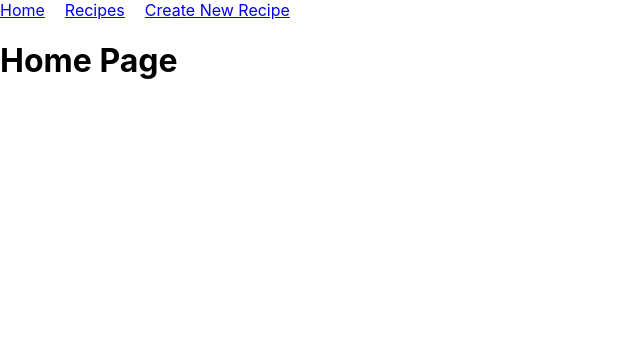
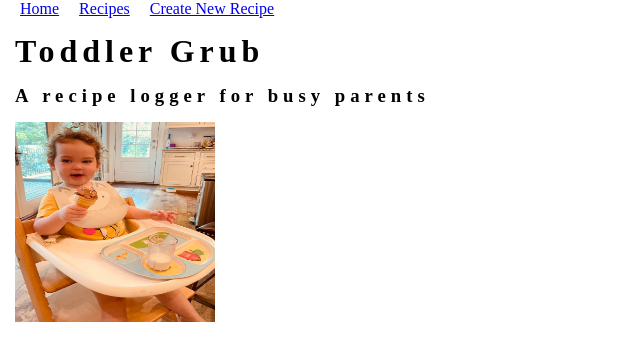
Before and after one commit to lauraBo/toddler-grub-project-client-, a React (Create React App) app: page / in a window 1280 px wide. Shown: the top 360 px of the page, without its empty margins (0-640 px from the left). Built offline with nearby package versions, Linux system fonts and the light colour scheme.

Commit message:
added some styling changed to recipe component, added image to homepage

```diff
--- a/src/App.css
+++ b/src/App.css
@@ -39,4 +39,25 @@
 
   .item {
     margin-right: 20px;
+	margin-left: 15px;
 }
+
+.photo {
+	height: 200px;
+	width: 200px;
+	margin-left: 15px;
+  }
+
+.home {
+	font-family: "Times New Roman", Georgia, Serif;}
+h1, h2, h3, h4, h5, h6 {
+  font-family: "Playfair Display";
+  letter-spacing: 5px;
+  margin: 15px;
+}
+
+.navbar {font-family: "Times New Roman", Georgia, Serif;}
+h1, h2, h3, h4, h5, h6 {
+  font-family: "Playfair Display";
+  letter-spacing: 5px;
+}
--- a/src/components/Home.js
+++ b/src/components/Home.js
@@ -1,9 +1,12 @@
 import React from 'react';
+import homepagephoto from '../assets/images/homepagephoto.jpg';
 
 const Home = () => {
   return (
-    <div>
-      <h1>Home Page</h1>
+    <div className='home'>
+      <h1 >Toddler Grub</h1>
+      <h3 >A recipe logger for busy parents</h3>
+      <img className="photo" src={homepagephoto} />
     </div>
   );
 };
--- a/src/components/NavBar.js
+++ b/src/components/NavBar.js
@@ -3,8 +3,8 @@ import { NavLink } from 'react-router-dom';
 
 const NavBar = () => {
   return (
-    <div className="navbar">
-      <NavLink to="/" style={{paddingRight: '20px'}} >Home</NavLink>
+    <div className="navbar" >
+      <NavLink to="/" style={{paddingRight: '20px', paddingLeft: '20px'}} >Home</NavLink>
       <NavLink to="/recipes" style={{paddingRight: '20px'}}>Recipes</NavLink>
       <NavLink to="/recipeinput"style={{paddingRight: '20px'}}>Create New Recipe</NavLink>
     </div>
--- a/src/components/Recipe.js
+++ b/src/components/Recipe.js
@@ -14,7 +14,9 @@ if (!item){
         <li style={{listStyleType: 'none'}}>
         <div> {item.title} </div>
         <div>(time: {item.time})</div>
-        instructions: {item.instructions}
+        Ingredients: {item.ingredients}
+        Instructions: {item.instructions}
+        <div>.</div>
         </li>
       </div>
       // how do i display all the fields? i.e ingredients, instructions, time etc
--- a/src/components/RecipeInput.js
+++ b/src/components/RecipeInput.js
@@ -28,12 +28,12 @@ export class RecipeInput extends Component {
     this.props.addRecipe(this.state)
     .then( () => {
       this.props.history.push('/recipes')
-    } )     //do i need to add this.setState to clear form?
+    } )
   }
 
   render() {
     return(
-      <form onSubmit={(event) => this.handleOnSubmit(event)}>
+      <form onSubmit={(event) => this.handleOnSubmit(event)} style={{paddingLeft: '20px'}}>
         <p>
           <input
             type="text"
--- a/src/containers/RecipesContainer.js
+++ b/src/containers/RecipesContainer.js
@@ -1,7 +1,6 @@
 import React, { Component } from 'react';
 import { connect } from 'react-redux';
 import Recipes from '../components/Recipes';
-import RecipeInput from '../components/RecipeInput';
 import { fetchRecipes } from '../actions/fetchRecipes';
 
 
```
Also changed, not shown: src/assets/images/homepagephoto.jpg (added).
